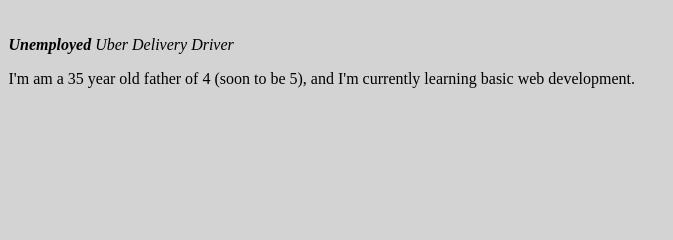
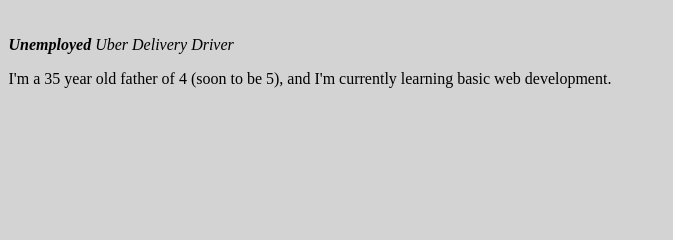
Before and after one commit to Know-Shame/cv, a plain HTML site: page index.html in a window 1280 px wide. Shown: the part 171-411 px from the top of the page, 368-1041 px from the left. Drawn offline with Linux system fonts and the light colour scheme.

Commit message:
Update index.html

```diff
--- a/index.html
+++ b/index.html
@@ -15,7 +15,7 @@
       </td>
       <td>
         <p><em><strong>Unemployed</strong> Uber Delivery Driver</em></p>
-        <p>I'm am a 35 year old father of 4 (soon to be 5), and I'm currently learning basic web development.</p>
+        <p>I'm a 35 year old father of 4 (soon to be 5), and I'm currently learning basic web development.</p>
       </td>
     </tr>
   </table>
```
